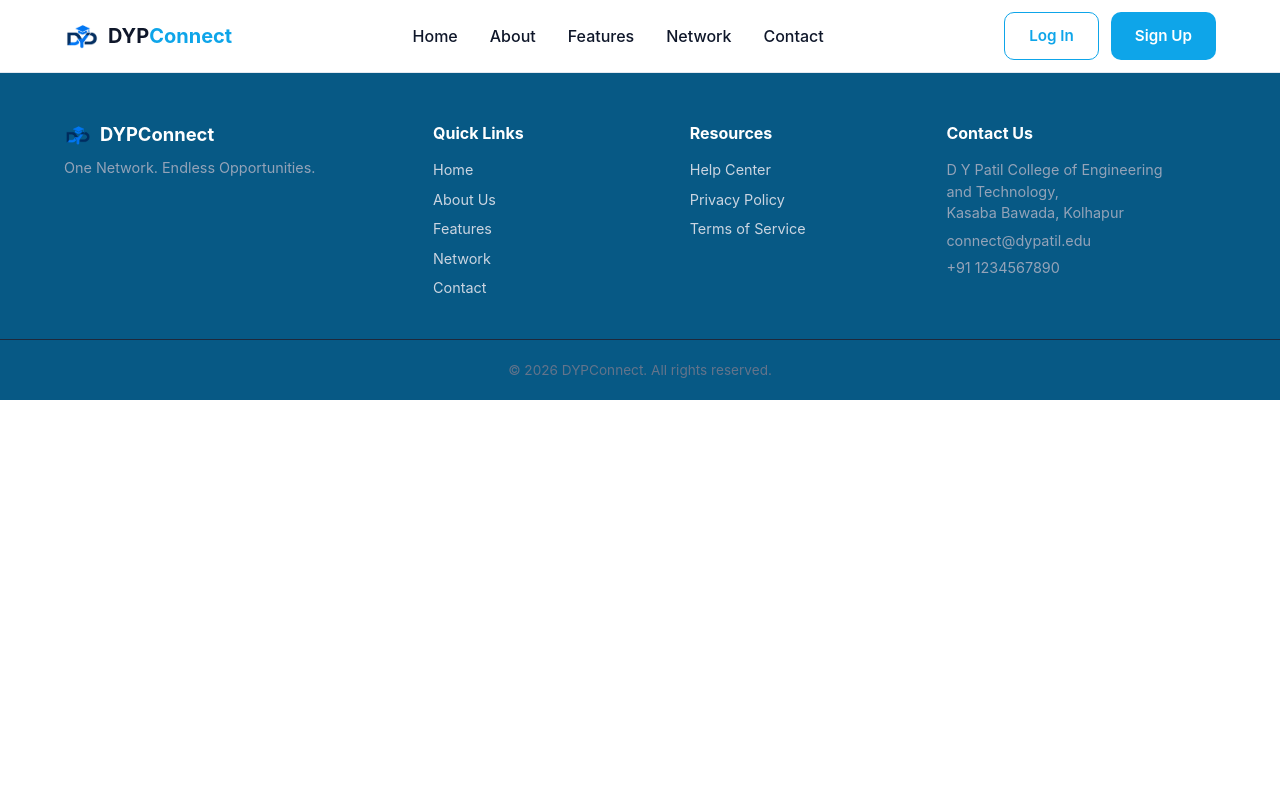
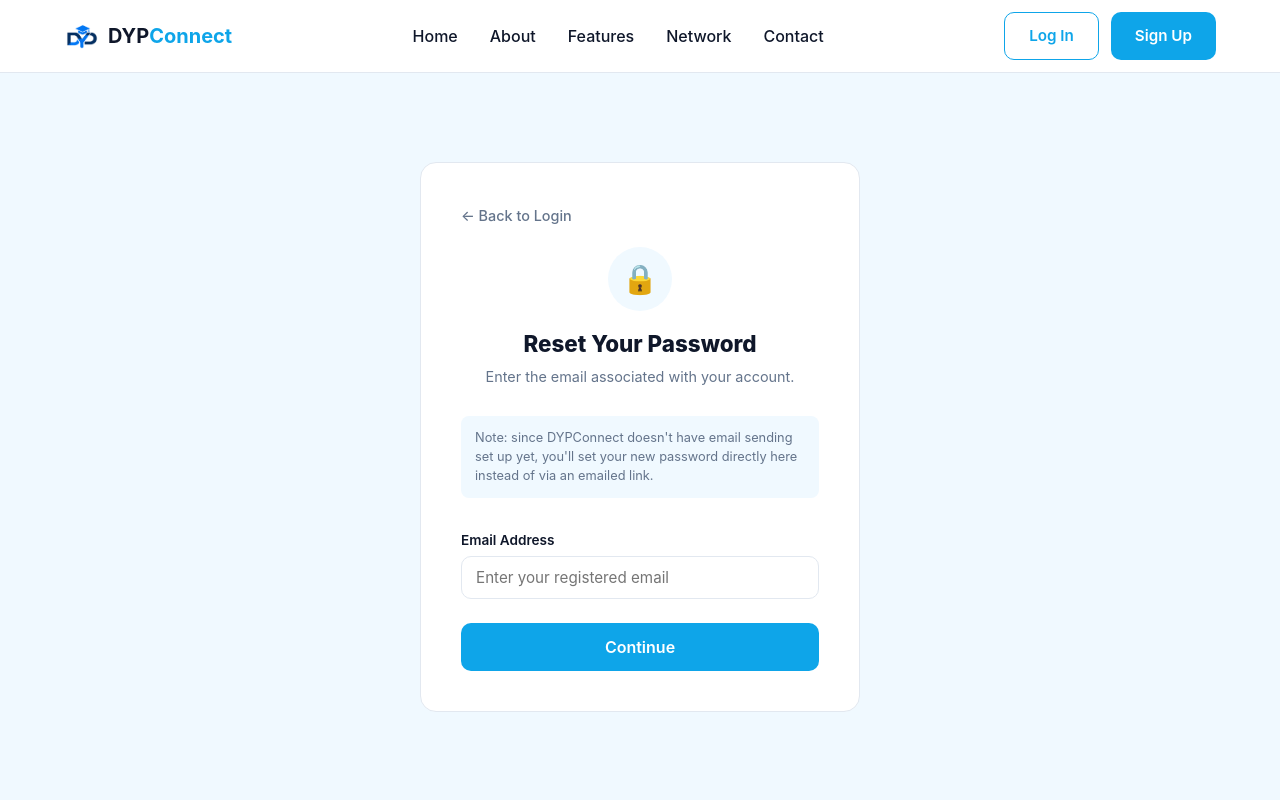
Before and after one commit to Sahilpatil2320/DYPConnect, a React (Vite) app in the folder client/: page /forgot-password in a window 1280 px wide. Shown: the top 800 px of the page. Built offline with nearby package versions, Linux system fonts and the light colour scheme.

Commit message:
feat: add forgot password flow with honest email-limitation note

```diff
--- a/client/src/App.jsx
+++ b/client/src/App.jsx
@@ -13,6 +13,7 @@ import LoginRoleSelection from "./pages/auth/LoginRoleSelection";
 import StudentLogin from "./pages/auth/StudentLogin";
 import TeacherLogin from "./pages/auth/TeacherLogin";
 import AlumniLogin from "./pages/auth/AlumniLogin";
+import ForgotPassword from "./pages/auth/ForgotPassword";
 
 import Dashboard from "./pages/app/Dashboard";
 import Network from "./pages/app/Network";
@@ -43,6 +44,7 @@ function App() {
         <Route path="/opportunities" element={<Opportunities />} />
         <Route path="/messages" element={<Messages />} />
         <Route path="/notifications" element={<Notifications />} />
+        <Route path="/forgot-password" element={<ForgotPassword />} />
       </Routes>
       {!isDashboardRoute && <Footer />}
     </>
--- a/client/src/pages/auth/AlumniLogin.jsx
+++ b/client/src/pages/auth/AlumniLogin.jsx
@@ -87,7 +87,7 @@ function AlumniLogin() {
                     </label>
 
                     <p className="auth-forgot">
-            <Link to="#">Forgot Password?</Link>
+                        <Link to="/forgot-password">Forgot Password?</Link>
                     </p>
 
                     <button type="submit" className="btn btn-primary auth-submit">
--- a/client/src/pages/auth/AuthForm.css
+++ b/client/src/pages/auth/AuthForm.css
@@ -118,6 +118,7 @@
     color: var(--color-text-muted);
     transition: color 0.15s ease, background 0.15s ease;
 }
+
 .password-toggle:hover {
     color: var(--color-primary);
     background: var(--color-bg-soft);
@@ -202,3 +203,22 @@
     margin-bottom: 16px;
     font-size: 0.85rem;
 }
+
+.auth-note {
+    background: var(--color-bg-soft);
+    border-radius: 8px;
+    padding: 12px 14px;
+    font-size: 0.8rem;
+    color: var(--color-text-muted);
+    line-height: 1.5;
+    margin-bottom: 16px;
+}
+
+.auth-success-msg {
+    color: #166534;
+    background: #DCFCE7;
+    padding: 10px 14px;
+    border-radius: 8px;
+    text-align: center;
+    margin-bottom: 16px;
+}
--- /dev/null
+++ b/client/src/pages/auth/ForgotPassword.jsx
@@ -0,0 +1,147 @@
+import { useState } from "react";
+import { Link, useNavigate } from "react-router-dom";
+import { checkEmailExists, resetPassword } from "../../utils/fakeAuth";
+import { validateEmail, validatePassword, validateConfirmPassword } from "../../utils/validators";
+import "./AuthForm.css";
+
+function ForgotPassword() {
+  const navigate = useNavigate();
+  const [step, setStep] = useState(1);
+
+  const [email, setEmail] = useState("");
+  const [emailError, setEmailError] = useState("");
+
+  const [newPassword, setNewPassword] = useState("");
+  const [confirmPassword, setConfirmPassword] = useState("");
+  const [passwordErrors, setPasswordErrors] = useState({});
+  const [showPassword, setShowPassword] = useState(false);
+  const [successMessage, setSuccessMessage] = useState("");
+
+  const handleEmailSubmit = (e) => {
+    e.preventDefault();
+    const error = validateEmail(email);
+    if (error) {
+      setEmailError(error);
+      return;
+    }
+
+    if (!checkEmailExists(email)) {
+      setEmailError("No account found with this email.");
+      return;
+    }
+
+    setEmailError("");
+    setStep(2);
+  };
+
+  const handlePasswordSubmit = (e) => {
+    e.preventDefault();
+    const errors = {
+      newPassword: validatePassword(newPassword),
+      confirmPassword: validateConfirmPassword(newPassword, confirmPassword),
+    };
+    setPasswordErrors(errors);
+    if (errors.newPassword || errors.confirmPassword) return;
+
+    const result = resetPassword(email, newPassword);
+    if (!result.success) {
+      setPasswordErrors({ newPassword: result.message });
+      return;
+    }
+
+    setSuccessMessage("Password reset successfully! Redirecting to login...");
+    setTimeout(() => {
+      navigate("/login");
+    }, 2000);
+  };
+
+  return (
+    <main className="auth-page">
+      <div className="auth-card">
+        <Link to="/login" className="auth-back">← Back to Login</Link>
+
+        <div className="auth-icon">🔒</div>
+        <h1>{step === 1 ? "Reset Your Password" : "Set New Password"}</h1>
+        <p className="auth-subtext">
+          {step === 1
+            ? "Enter the email associated with your account."
+            : `Setting a new password for ${email}`}
+        </p>
+
+        {step === 1 && (
+          <form onSubmit={handleEmailSubmit} className="auth-form" noValidate>
+            <p className="auth-note">
+              Note: since DYPConnect doesn't have email sending set up yet, you'll set your new password directly here instead of via an emailed link.
+            </p>
+
+            <label>
+              Email Address
+              <input
+                type="email"
+                placeholder="Enter your registered email"
+                value={email}
+                onChange={(e) => setEmail(e.target.value)}
+                className={emailError ? "input-error" : ""}
+              />
+              {emailError && <span className="field-error">{emailError}</span>}
+            </label>
+
+            <button type="submit" className="btn btn-primary auth-submit">
+              Continue
+            </button>
+          </form>
+        )}
+
+        {step === 2 && (
+          <form onSubmit={handlePasswordSubmit} className="auth-form" noValidate>
+            {successMessage && <p className="field-error auth-success-msg">{successMessage}</p>}
+
+            <label>
+              New Password
+              <div className="password-wrapper">
+                <input
+                  type={showPassword ? "text" : "password"}
+                  placeholder="Enter new password"
+                  value={newPassword}
+                  onChange={(e) => setNewPassword(e.target.value)}
+                  className={passwordErrors.newPassword ? "input-error" : ""}
+                />
+                <button
+                  type="button"
+                  className="password-toggle"
+                  onClick={() => setShowPassword(!showPassword)}
+                  aria-label={showPassword ? "Hide password" : "Show password"}
+                >
+                  <i className={showPassword ? "ti ti-eye-off" : "ti ti-eye"} aria-hidden="true"></i>
+                </button>
+              </div>
+              {passwordErrors.newPassword && (
+                <span className="field-error">{passwordErrors.newPassword}</span>
+              )}
+            </label>
+
+            <label>
+              Confirm New Password
+              <input
+                type={showPassword ? "text" : "password"}
+                placeholder="Confirm new password"
+                value={confirmPassword}
+                onChange={(e) => setConfirmPassword(e.target.value)}
+                className={passwordErrors.confirmPassword ? "input-error" : ""}
+              />
+              {passwordErrors.confirmPassword && (
+                <span className="field-error">{passwordErrors.confirmPassword}</span>
+              )}
+            </label>
+
+            <button type="submit" className="btn btn-primary auth-submit" disabled={!!successMessage}>
+              Reset Password
+            </button>
+          </form>
+        )}
+      </div>
+    </main>
+  );
+}
+
+export default ForgotPassword;
--- a/client/src/pages/auth/StudentLogin.jsx
+++ b/client/src/pages/auth/StudentLogin.jsx
@@ -87,7 +87,7 @@ function StudentLogin() {
                     </label>
 
                     <p className="auth-forgot">
-            <Link to="#">Forgot Password?</Link>
+                        <Link to="/forgot-password">Forgot Password?</Link>
                     </p>
 
                     <button type="submit" className="btn btn-primary auth-submit">
--- a/client/src/pages/auth/TeacherLogin.jsx
+++ b/client/src/pages/auth/TeacherLogin.jsx
@@ -87,7 +87,7 @@ function TeacherLogin() {
                     </label>
 
                     <p className="auth-forgot">
-            <Link to="#">Forgot Password?</Link>
+                        <Link to="/forgot-password">Forgot Password?</Link>
                     </p>
 
                     <button type="submit" className="btn btn-primary auth-submit">
--- a/client/src/utils/fakeAuth.js
+++ b/client/src/utils/fakeAuth.js
@@ -51,3 +51,23 @@ export function getCurrentUser() {
 export function logoutUser() {
     localStorage.removeItem("dypconnect_current_user");
 }
+
+export function resetPassword(email, newPassword) {
+    const users = getUsers();
+    const userIndex = users.findIndex(
+        (u) => u.email.toLowerCase() === email.toLowerCase()
+    );
+
+    if (userIndex === -1) {
+        return { success: false, message: "No account found with this email." };
+    }
+
+    users[userIndex].password = newPassword;
+    saveUsers(users);
+    return { success: true };
+}
+
+export function checkEmailExists(email) {
+    const users = getUsers();
+    return users.some((u) => u.email.toLowerCase() === email.toLowerCase());
+}
```
Lines whose indentation alone changed are shown as unchanged.
